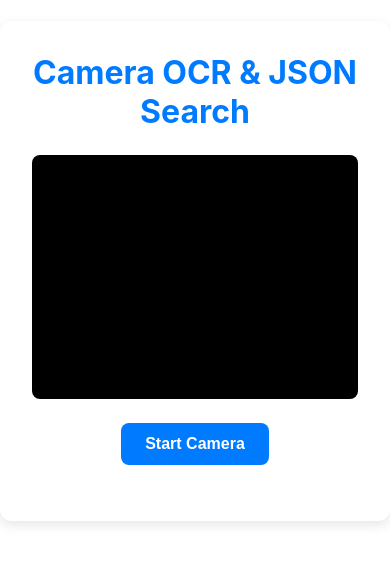
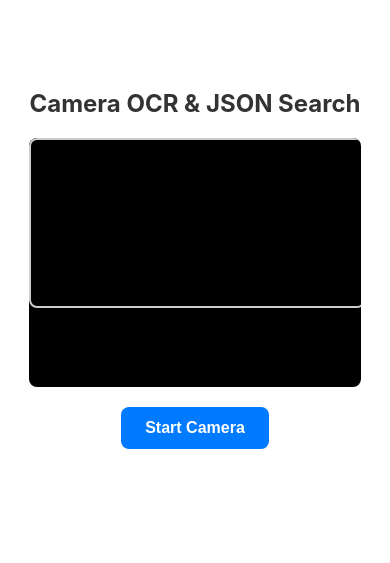
Before and after one commit to martincxx/questions-app, a Next.js app: page / in a window 390 px wide. Shown: the part 151-714 px from the top of the page. Built offline with nearby package versions, Linux system fonts and the light colour scheme.

Commit message:
Use phone back camera

```diff
--- a/src/app/layout.js
+++ b/src/app/layout.js
@@ -12,8 +12,15 @@ const geistMono = Geist_Mono({
 });
 
 export const metadata = {
-  title: "Create Next App",
-  description: "Generated by create next app",
+  title: "Camera OCR Scanner",
+  description: "Mobile camera OCR for question scanning",
+};
+
+export const viewport = {
+  width: 'device-width',
+  initialScale: 1,
+  maximumScale: 1,
+  userScalable: false,
 };
 
 export default function RootLayout({ children }) {
--- a/src/app/page.js
+++ b/src/app/page.js
@@ -22,7 +22,14 @@ export default function Home() {
 
   const startCamera = async () => {
     try {
-      const stream = await navigator.mediaDevices.getUserMedia({ video: true });
+      const constraints = {
+        video: {
+          facingMode: 'environment', // Use back camera
+          width: { ideal: 1920 },
+          height: { ideal: 1080 }
+        }
+      };
+      const stream = await navigator.mediaDevices.getUserMedia(constraints);
       if (videoRef.current) {
         videoRef.current.srcObject = stream;
         setIsStreaming(true);
@@ -88,8 +95,17 @@ export default function Home() {
   };
 
   return (
-    <main className="container">
-      <h1 className="title">Camera OCR & JSON Search</h1>
+    <main style={{
+      padding: '20px',
+      maxWidth: '600px',
+      margin: '0 auto',
+      textAlign: 'center'
+    }}>
+      <h1 style={{
+        fontSize: '24px',
+        marginBottom: '20px',
+        color: '#333'
+      }}>Camera OCR & JSON Search</h1>
       <div className="camera-section">
         <video
           ref={videoRef}
@@ -97,19 +113,68 @@ export default function Home() {
           muted
           playsInline
           className="camera-feed"
+          style={{
+            width: '100%',
+            maxWidth: '400px',
+            height: 'auto',
+            border: '2px solid #ccc',
+            borderRadius: '8px'
+          }}
         />
-        <canvas ref={canvasRef} className="hidden-canvas" />
+        <canvas ref={canvasRef} style={{ display: 'none' }} />
       </div>
 
-      <div className="controls">
+      <div className="controls" style={{
+        display: 'flex',
+        gap: '10px',
+        justifyContent: 'center',
+        flexWrap: 'wrap',
+        margin: '20px 0'
+      }}>
         {!isStreaming ? (
-          <button onClick={startCamera}>Start Camera</button>
+          <button
+            onClick={startCamera}
+            style={{
+              padding: '12px 24px',
+              fontSize: '16px',
+              backgroundColor: '#007bff',
+              color: 'white',
+              border: 'none',
+              borderRadius: '8px',
+              cursor: 'pointer'
+            }}
+          >
+            Start Camera
+          </button>
         ) : (
           <>
-            <button onClick={stopCamera} className="bg-red-500">
+            <button
+              onClick={stopCamera}
+              style={{
+                padding: '12px 24px',
+                fontSize: '16px',
+                backgroundColor: '#dc3545',
+                color: 'white',
+                border: 'none',
+                borderRadius: '8px',
+                cursor: 'pointer'
+              }}
+            >
               Stop Camera
             </button>
-            <button onClick={captureAndRecognize} disabled={loading}>
+            <button
+              onClick={captureAndRecognize}
+              disabled={loading}
+              style={{
+                padding: '12px 24px',
+                fontSize: '16px',
+                backgroundColor: loading ? '#6c757d' : '#28a745',
+                color: 'white',
+                border: 'none',
+                borderRadius: '8px',
+                cursor: loading ? 'not-allowed' : 'pointer'
+              }}
+            >
               {loading ? 'Scanning...' : 'Scan Photo'}
             </button>
           </>
```
